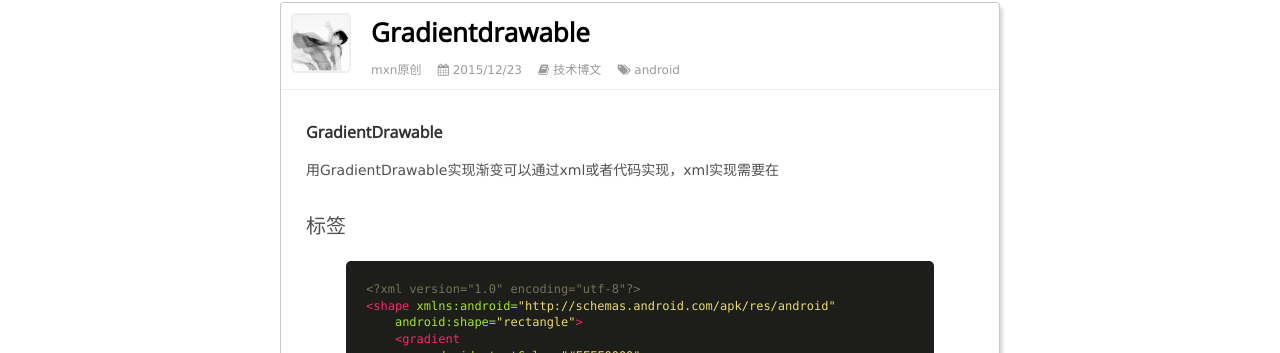
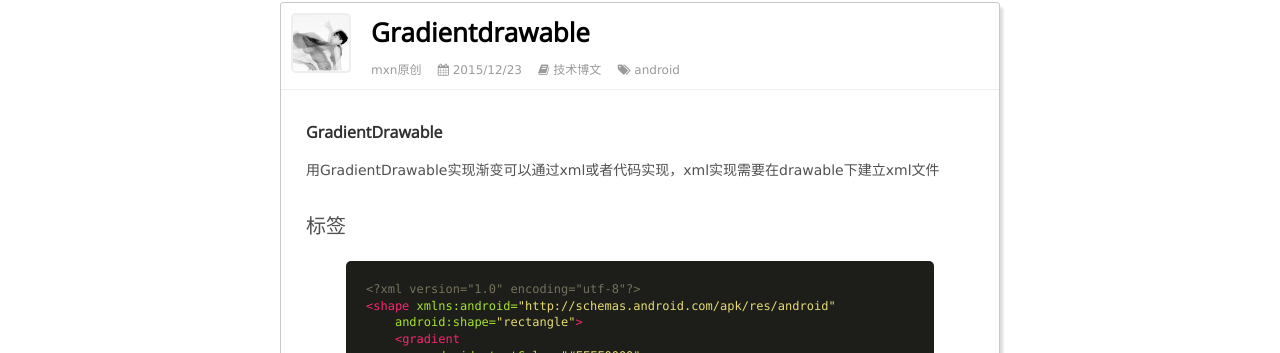
Before and after one commit to mxn21/mxn21.github.io, a Jekyll site: the page built from _posts/2015-12-23-GradientDrawable.md, in a window 1280 px wide. Shown: the part 213-566 px from the top of the page. Built offline with Jekyll 4.4.1, drawn with Linux system fonts in a browser that asks for light colours; Markdown is read by kramdown in place of the engine named in the settings; comment, search, counter and statistics services are not loaded.

Commit message:
32432423

```diff
--- a/_posts/2015-12-23-GradientDrawable.md
+++ b/_posts/2015-12-23-GradientDrawable.md
@@ -8,7 +8,7 @@
 
 ### GradientDrawable
 
-用GradientDrawable实现渐变可以通过xml或者代码实现，xml实现需要在
+用GradientDrawable实现渐变可以通过xml或者代码实现，xml实现需要在drawable下建立xml文件
 
 <shape>标签
 
```
